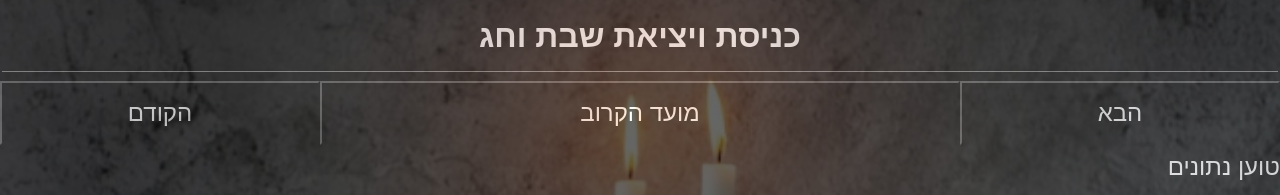
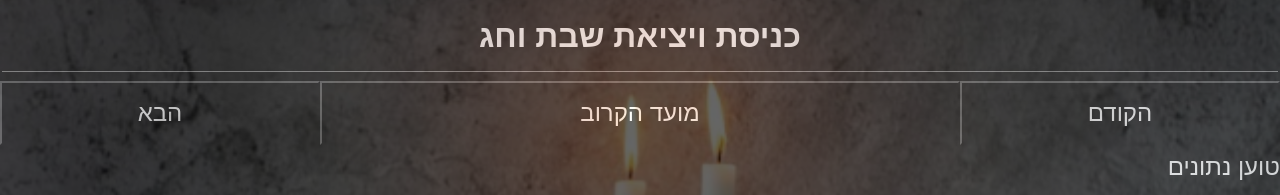
Before and after one commit to aviyot/shabbat-holiday-enter-exit, an Angular app: page / in a window 1280 px wide. Shown: the top 195 px of the page. Built offline with nearby package versions, Linux system fonts and the light colour scheme; no server answers.

Commit message:
change order of buttons

```diff
--- a/src/app/app.component.html
+++ b/src/app/app.component.html
@@ -2,9 +2,9 @@
   <h1>{{title}}</h1>
 </header>
 <nav class="nav">
-  <button  (click)="goBackEvent()"  href="#"> הקודם</button>
+  <button (click)="goNextEvent()" href="#">הבא</button>
   <button (click)="goNearEvent()" href="#">מועד הקרוב</button>
-  <button (click)="goNextEvent()"  href="#">הבא</button>
+  <button (click)="goBackEvent()" href="#"> הקודם</button>
 </nav>
 <main class="main">
   <section *ngIf="dataLoaded">
@@ -14,7 +14,7 @@
         <span style="padding: 0 0.5rem;">{{' '}}</span>
         <span> {{futureEvent.heb_date}}</span>
       </div>
-        <div class="data-capthion-item">
+      <div class="data-capthion-item">
         <span *ngIf="futureEvent.type =='שבת'">{{futureEvent.type+ ' '+' פרשת ' }}</span>
         <span>{{futureEvent.parasha}} </span>
       </div>
```
